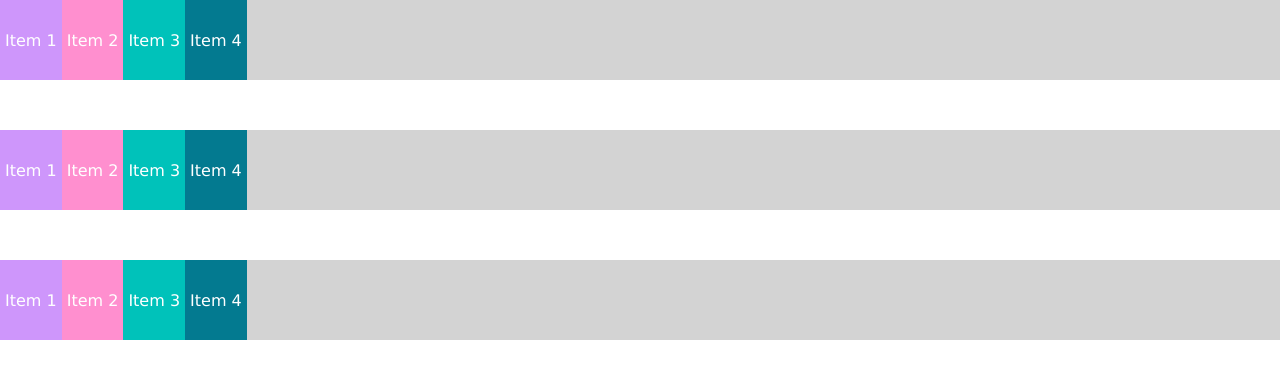
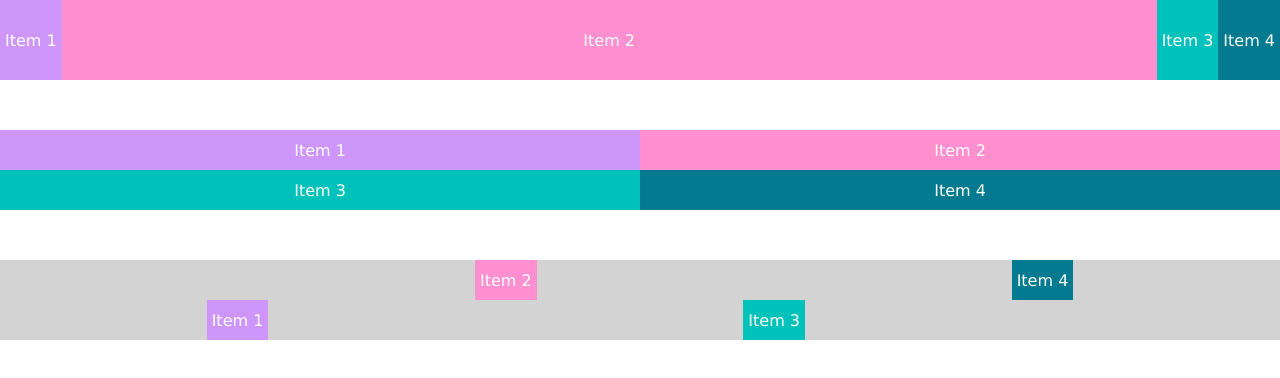
Before and after one commit to bluepeak-orfu2020/frontend-exam-exercises, a plain HTML site: page flex/index.html in a window 1280 px wide. Drawn offline with Linux system fonts and the light colour scheme.

Commit message:
Answer for flex question

```diff
--- a/flex/style.css
+++ b/flex/style.css
@@ -3,14 +3,24 @@
      Item2 ska ta upp så mycket utrymme den får.
 */
 
-
+.container-1 .item-2 {
+  flex-grow: 1;
+  /* flex-shrink: ;
+  flex-basis: ; */
+}
 
 /*
   B) Fördela alla fyra element över två rader där alla fyra
      elementen har samma bredd
 */
 
+.container-2 {
+  flex-wrap: wrap;
+}
 
+.container-2 .item {
+  flex-basis: 50%;
+}
 
 /*
   C) Positionera elementen jämnt, i sin naturliga storlek,
@@ -20,7 +30,17 @@
      underkant av containern
 */
 
+.container-3 {
+  justify-content: space-evenly;
+}
 
+.container-3 .item {
+  height: 50%;
+}
+
+.container-3 .item:nth-child(odd) {
+  align-self: flex-end;
+}
 
 /* --------------------------- */
 /* Du får inte ändra CSS-reglerna nedan. */
```
